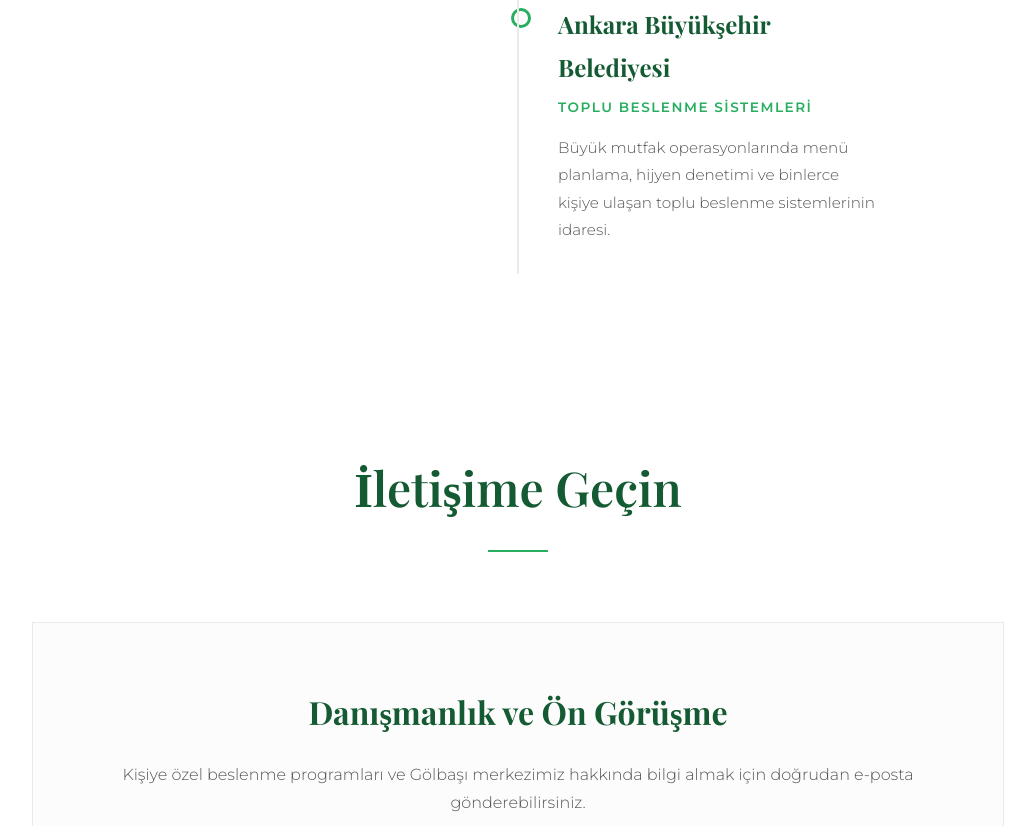
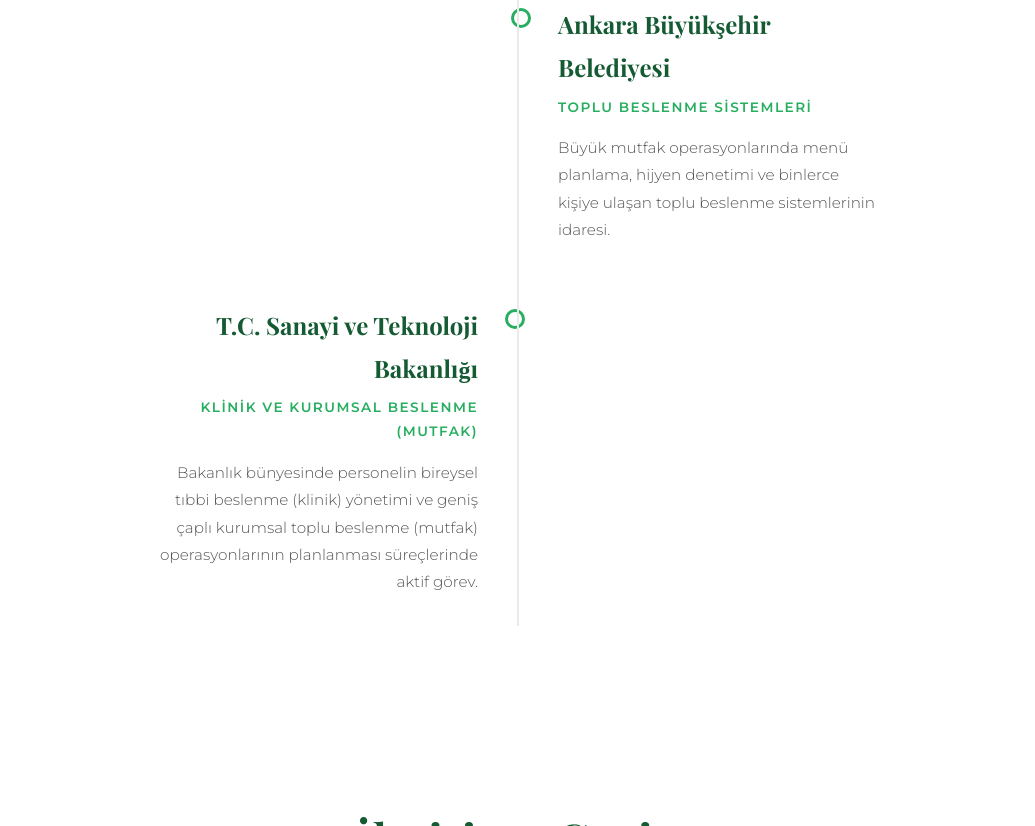
Before and after one commit to diyetisyenyusufcaydasi/diyetisyenyusufcaydasi.github.io, a plain HTML site: page index.html in a window 1280 px wide. Shown: the part 3445-4271 px from the top of the page, without its empty margins (122-1157 px from the left). Drawn offline with nearby package versions, Linux system fonts and the light colour scheme; a web font is replaced by a local one.

Commit message:
Update index.html

```diff
--- a/index.html
+++ b/index.html
@@ -5,6 +5,7 @@
     <meta name="viewport" content="width=device-width, initial-scale=1.0">
     <title>Dyt. Yusuf Çaydaşı | Uzman Diyetisyen</title>
 
+    <!-- İtalyan Havası İçin Zarif Google Fontları -->
     <link rel="preconnect" href="https://fonts.googleapis.com">
     <link rel="preconnect" href="https://fonts.gstatic.com" crossorigin>
     <link href="https://fonts.googleapis.com/css2?family=Playfair+Display:ital,wght@0,400;0,600;0,700;1,400;1,600&family=Montserrat:wght@300;400;500;600&display=swap" rel="stylesheet">
@@ -31,10 +32,9 @@
         ::-webkit-scrollbar-track { background: var(--bg-white); }
         ::-webkit-scrollbar-thumb { background: var(--primary-green); border-radius: 4px; }
 
-        /* Üst Menü (Navigasyon) - Logo Eğik ve Estetik Yapıldı */
+        /* Üst Menü (Navigasyon) */
         nav { background-color: rgba(255, 255, 255, 0.98); padding: 25px 5%; display: flex; justify-content: space-between; align-items: center; position: fixed; width: 100%; top: 0; z-index: 1000; box-shadow: 0 2px 10px rgba(0,0,0,0.03); }
 
-        /* LOGO GÜNCELLEMESİ BURADA */
         nav .logo { font-size: 1.8em; font-weight: 600; color: var(--primary-green); letter-spacing: 1px; font-style: italic; }
         nav .logo span { font-weight: 400; color: var(--accent-green); }
 
@@ -62,7 +62,7 @@
         .bio-text p { margin-bottom: 25px; font-size: 1.1em; color: var(--text-muted); text-align: justify; font-weight: 300; }
         .highlight { color: var(--primary-green); font-weight: 600; font-family: 'Playfair Display', serif; font-size: 1.1em; font-style: italic; }
 
-        /* İkna Edici ve Otoriter Bölüm */
+        /* Akademik Otorite ve İkna */
         .authority-section { background: linear-gradient(135deg, var(--primary-green) 0%, #0e4022 100%); color: white; padding: 80px 5%; text-align: center; margin-top: 50px; }
         .authority-content { max-width: 900px; margin: 0 auto; }
         .authority-content h2 { font-size: 2.8em; margin-bottom: 25px; font-weight: 600; font-style: italic; }
@@ -120,6 +120,7 @@
         <p class="reveal" style="transition-delay: 0.4s;">İngilizce akademik altyapı ve kapsamlı klinik tecrübelerle şekillenen, bedeninize ve yaşam tarzınıza özel tıbbi beslenme sanatı.</p>
     </section>
 
+    <!-- Akademik Otorite ve İkna -->
     <div class="authority-section">
         <div class="authority-content reveal">
             <h2>Global Literatür, Kesin Sonuçlar</h2>
@@ -175,6 +176,15 @@
                 </div>
             </div>
 
+            <!-- YENİ EKLENEN BAKANLIK STAJI BÖLÜMÜ -->
+            <div class="timeline-item left reveal-left">
+                <div class="timeline-content">
+                    <h3>T.C. Sanayi ve Teknoloji Bakanlığı</h3>
+                    <h4>Klinik ve Kurumsal Beslenme (Mutfak)</h4>
+                    <p>Bakanlık bünyesinde personelin bireysel tıbbi beslenme (klinik) yönetimi ve geniş çaplı kurumsal toplu beslenme (mutfak) operasyonlarının planlanması süreçlerinde aktif görev.</p>
+                </div>
+            </div>
+
         </div>
     </section>
 
@@ -191,6 +201,7 @@
         &copy; 2026 Diyetisyen Yusuf Çaydaşı. Tüm Hakları Saklıdır. | Ankara, Türkiye
     </footer>
 
+    <!-- Şekilli Şüküllü Animasyon Motoru -->
     <script>
         function reveal() {
             var reveals = document.querySelectorAll(".reveal, .reveal-left, .reveal-right");
```
